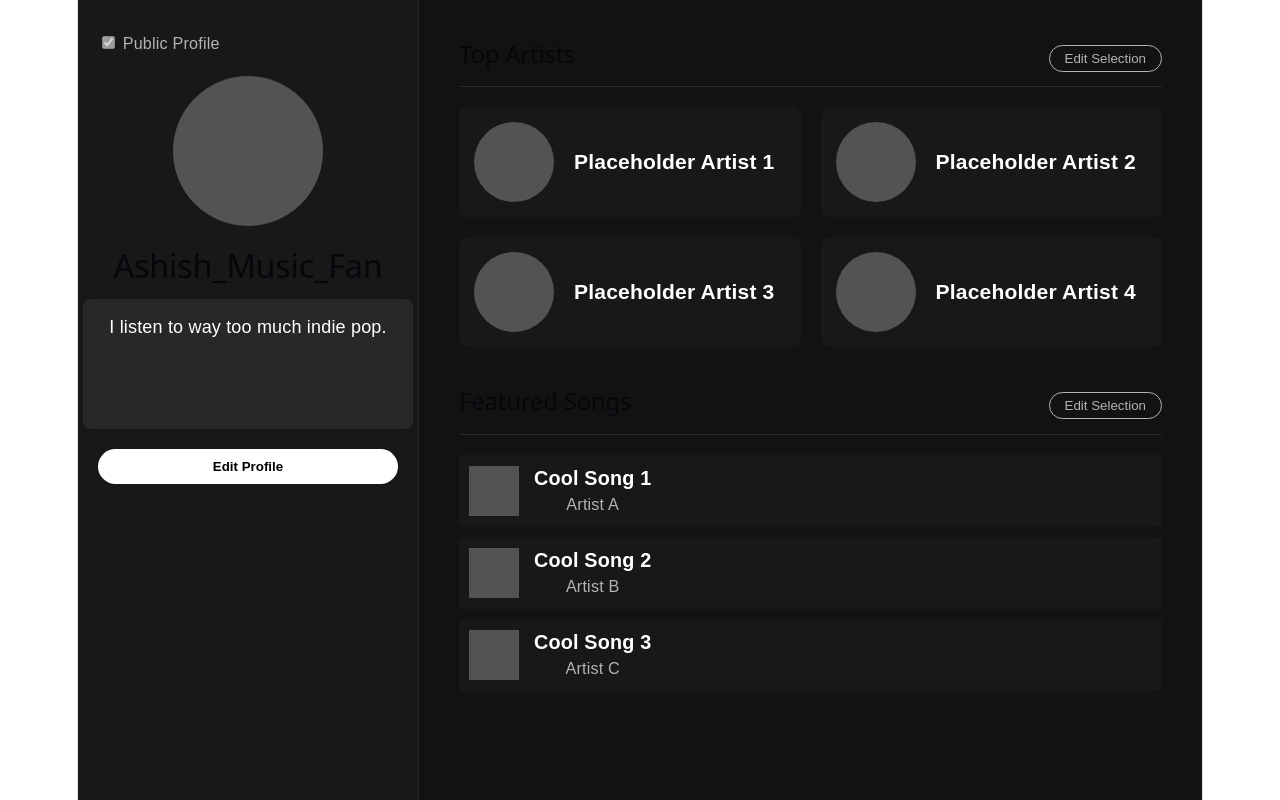
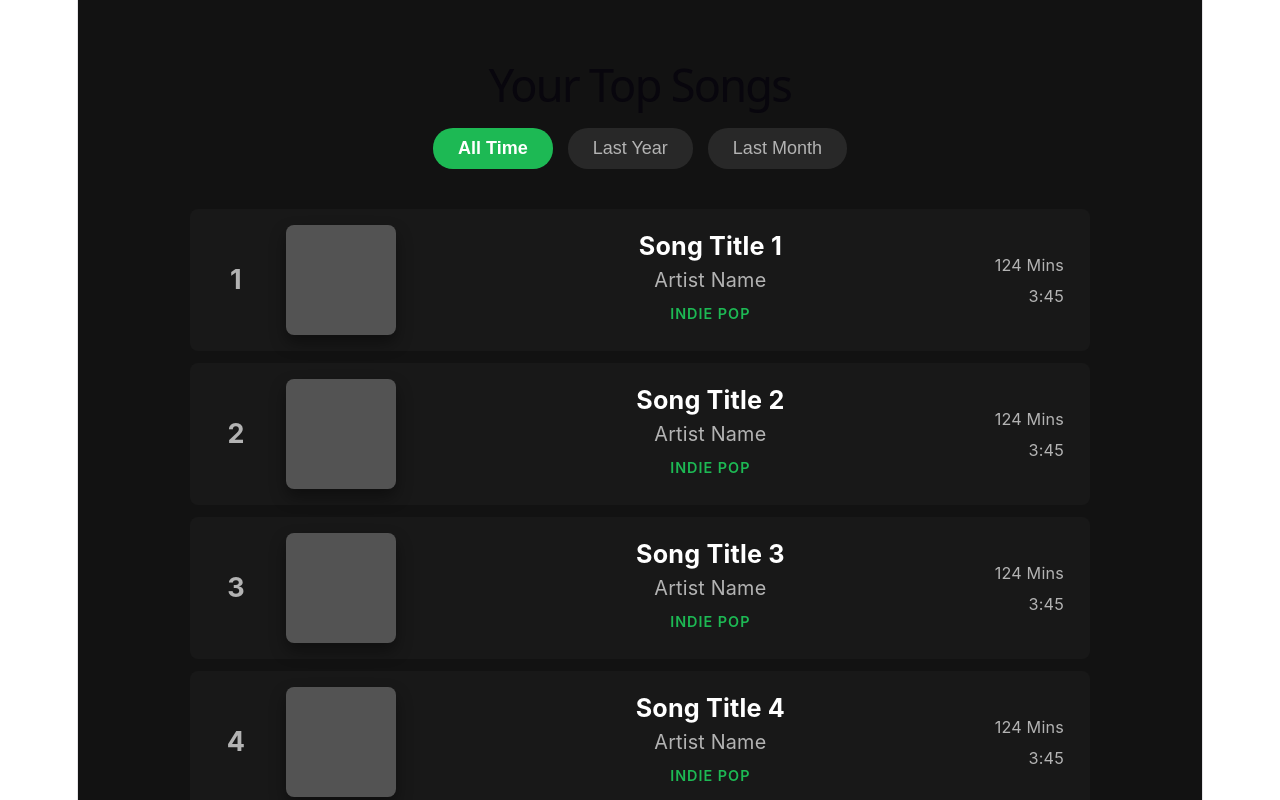
Before and after one commit to serenren13/spotifyclone, a React app in the folder frontend/: page / in a window 1280 px wide. Shown: the top 800 px of the page. Built offline with nearby package versions, Linux system fonts and the light colour scheme; the HTML template or start-up script is replaced by a standard one.

Commit message:
Built the Top Songs page UI layout

```diff
--- a/frontend/src/App.jsx
+++ b/frontend/src/App.jsx
@@ -1,10 +1,10 @@
-import Profile from './pages/Profile'
+import TopSongs from './pages/TopSongs';
 
 function App() {
 
   return (
     <>
-      <Profile />
+      <TopSongs />
     </>
   )
 }
--- /dev/null
+++ b/frontend/src/pages/TopSongs.css
@@ -0,0 +1,128 @@
+/* TopSongs.css */
+.top-songs-page {
+  display: flex;
+  min-height: 100vh;
+  background-color: #121212;
+  color: #ffffff;
+  font-family: 'Inter', sans-serif;
+}
+
+.top-songs-main {
+  flex: 1;
+  padding: 40px;
+  display: flex;
+  flex-direction: column;
+  align-items: center;
+}
+
+.page-title {
+  font-size: 2.5rem;
+  margin-bottom: 30px;
+}
+
+/* Time Filters */
+.time-filters {
+  display: flex;
+  gap: 15px;
+  margin-bottom: 40px;
+}
+
+.filter-tab {
+  background: #282828;
+  border: none;
+  color: #b3b3b3;
+  padding: 10px 25px;
+  border-radius: 20px;
+  cursor: pointer;
+  font-size: 1rem;
+  transition: background-color 0.2s, color 0.2s;
+}
+
+.filter-tab:hover {
+  background: #3e3e3e;
+  color: #ffffff;
+}
+
+.filter-tab.active {
+  background: #1DB954;
+  color: white;
+  font-weight: bold;
+}
+
+/* The Clean List Layout */
+.list-container {
+  width: 100%;
+  max-width: 900px;
+  display: flex;
+  flex-direction: column;
+  gap: 12px;
+}
+
+/* Individual Song Card */
+.song-card {
+  display: flex;
+  align-items: center;
+  background-color: #181818;
+  padding: 15px 25px;
+  border-radius: 8px;
+  transition: background 0.2s;
+  border: 1px solid transparent;
+}
+
+.song-card:hover {
+  background-color: #282828;
+  border-color: #3e3e3e;
+}
+
+.rank {
+  font-size: 1.5rem;
+  font-weight: bold;
+  color: #b3b3b3;
+  width: 40px;
+}
+
+/* Enlarged Album Cover */
+.album-cover {
+  width: 110px;  /* Bumped up significantly */
+  height: 110px; /* Bumped up significantly */
+  background: #535353;
+  border-radius: 8px; /* Slightly rounder corners */
+  margin: 0 30px; /* A bit more breathing room on the sides */
+  box-shadow: 0 8px 16px rgba(0, 0, 0, 0.4); /* Makes the album pop off the page */
+}
+
+/* Let's also bump up the text slightly to match the bigger image */
+.info-block {
+  flex: 1;
+  display: flex;
+  flex-direction: column;
+  gap: 8px;
+}
+
+.title {
+  font-weight: 700;
+  font-size: 1.4rem; /* Made the title bigger */
+}
+
+.artist {
+  color: #b3b3b3;
+  font-size: 1.1rem;
+}
+
+.genre {
+  color: #1DB954;
+  font-size: 0.8rem;
+  text-transform: uppercase;
+  letter-spacing: 1px;
+  font-weight: 600;
+}
+
+.stats-block {
+  text-align: right;
+  font-size: 0.9rem;
+  color: #b3b3b3;
+  display: flex;
+  flex-direction: column;
+  justify-content: center;
+  gap: 5px;
+}
--- a/frontend/src/pages/TopSongs.jsx
+++ b/frontend/src/pages/TopSongs.jsx
@@ -0,0 +1,60 @@
+import React, { useState } from 'react';
+import './TopSongs.css';
+
+const TopSongs = () => {
+  const [activeTab, setActiveTab] = useState('allTime');
+
+  // Generating 10 dummy songs
+  const dummySongs = Array.from({ length: 10 }, (_, i) => ({
+    rank: i + 1,
+    title: `Song Title ${i + 1}`,
+    artist: "Artist Name",
+    genre: "Indie Pop",
+    minutes: "124",
+    length: "3:45"
+  }));
+
+  return (
+    <div className="top-songs-page">
+      <div className="top-songs-main">
+        <h1 className="page-title">Your Top Songs</h1>
+
+        {/* Time Tabs */}
+        <div className="time-filters">
+          {['allTime', 'lastYear', 'lastMonth'].map(tab => (
+            <button
+              key={tab}
+              className={`filter-tab ${activeTab === tab ? 'active' : ''}`}
+              onClick={() => setActiveTab(tab)}
+            >
+              {tab === 'allTime' ? 'All Time' : tab === 'lastYear' ? 'Last Year' : 'Last Month'}
+            </button>
+          ))}
+        </div>
+
+        {/* Locked-in List Container */}
+        <div className="list-container">
+          {dummySongs.map(song => (
+            <div key={song.rank} className="song-card">
+              <div className="rank">{song.rank}</div>
+              <div className="album-cover"></div>
+
+              <div className="info-block">
+                <span className="title">{song.title}</span>
+                <span className="artist">{song.artist}</span>
+                <span className="genre">{song.genre}</span>
+              </div>
+
+              <div className="stats-block">
+                <span>{song.minutes} Mins</span>
+                <span>{song.length}</span>
+              </div>
+            </div>
+          ))}
+        </div>
+      </div>
+    </div>
+  );
+};
+
+export default TopSongs;
```
